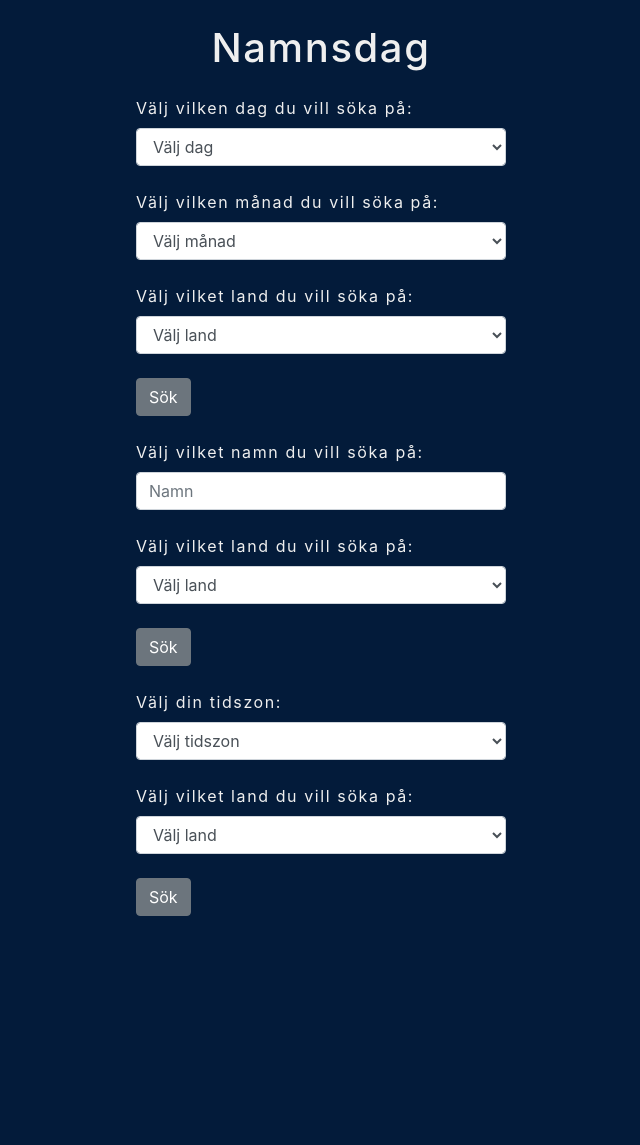
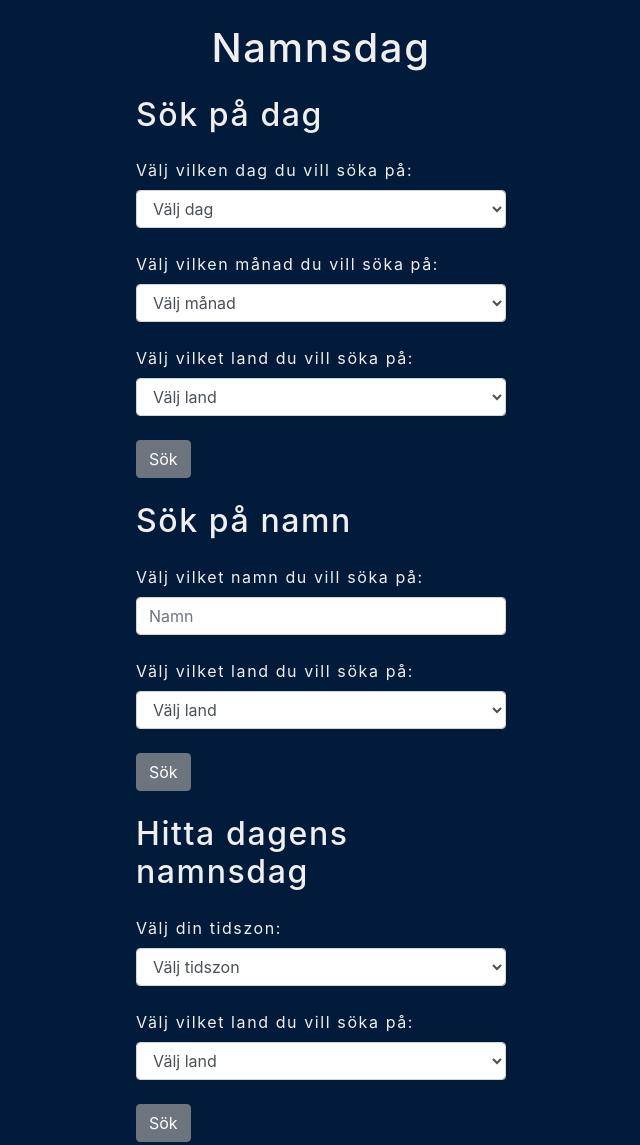
Before and after one commit to inanivald/JS1_namnsdag, a plain HTML site: page index.html in a window 1280 px wide. Shown: the whole page, without its empty margins (319-959 px from the left). Before the commit the page ends 940 px from the top, so only its background shows below. Drawn offline with nearby package versions, Linux system fonts and the light colour scheme.

Commit message:
changed 3 headings in html

```diff
--- a/assets/scripts/app.js
+++ b/assets/scripts/app.js
@@ -86,7 +86,7 @@ document.querySelector('#name').addEventListener('submit', e => {
 
 getName(nameEl2, countryName2)
 .then(resultDay => {
-if (resultDay.results.length > 0) {
+if (resultDay.results.length) {
     renderName(resultDay);
 } else {
     renderAlertName('danger', `${nameEl2} har tyvärr ingen namnsdag i ${selectedCountry}.`)
--- a/index.html
+++ b/index.html
@@ -17,6 +17,7 @@
   <div class="container">
     <h1 class="muted text-center my-4">Namnsdag</h1>
       <form id="nameday">
+        <h2>Sök på dag</h2>
         <label for="search-day">Välj vilken dag du vill söka på:</label>
           <select type="text" id="day" class="form-control mb-4">
             <option selected>Välj dag</option>
@@ -93,7 +94,7 @@
       </form>
 
       <div id="searchResultName" class="mt-4"></div>
-
+      <h2>Sök på namn</h2>
       <form class="mt-4 mb-4" id="name">
         <label for="search-name">Välj vilket namn du vill söka på:</label>
           <input type="text" id="namename" class="form-control mb-4" placeholder="Namn">
@@ -121,6 +122,7 @@
           <div id="searchResultDay" class="mb-4"></div>
 
         <form class="mt-4 mb-4" id="timezone">
+          <h2>Hitta dagens namnsdag</h2>
             <label for="search-timezone">Välj din tidszon:</label>
                 <select type="text" id="search-timezone" class="form-control mb-4">
                   <option selected">Välj tidszon</option>
```
